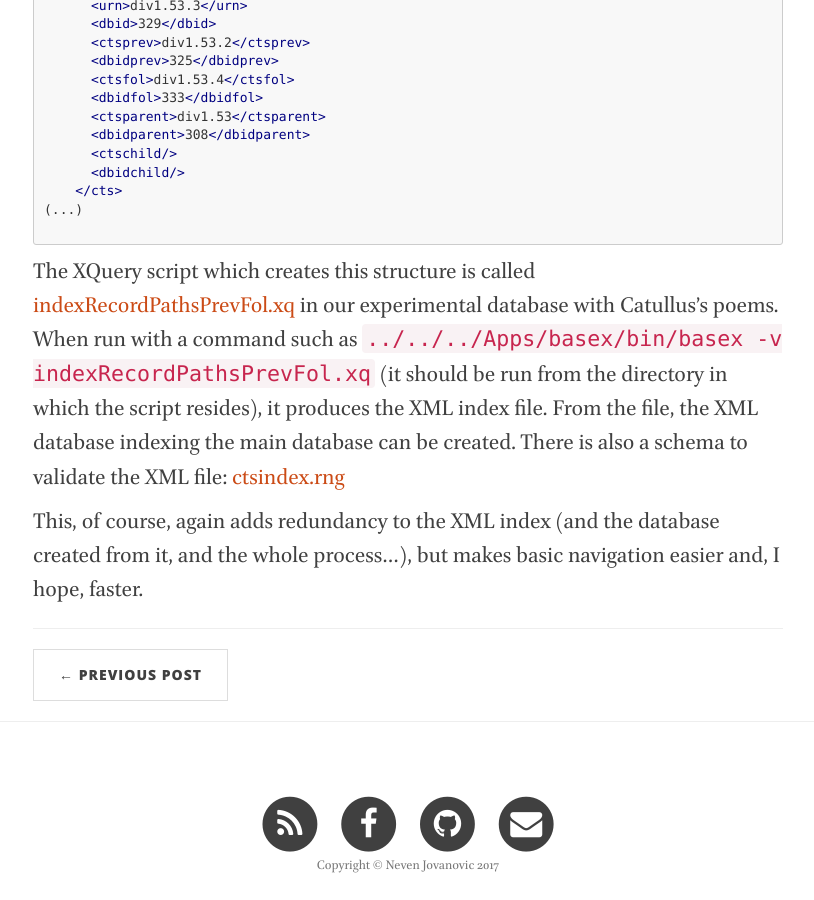
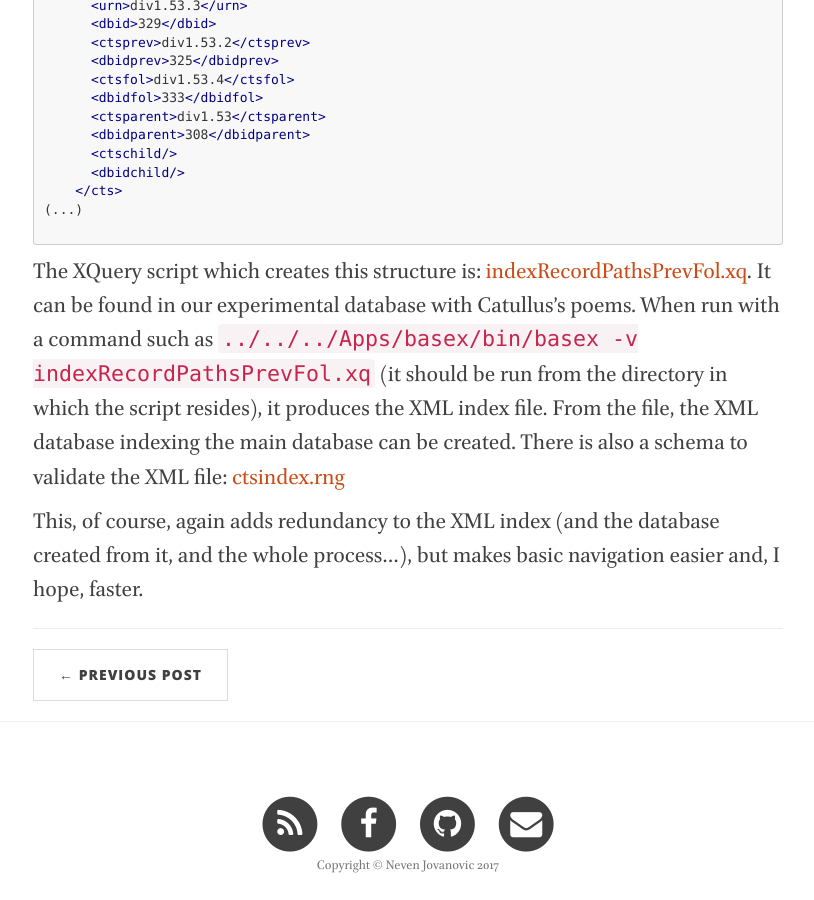
Before and after one commit to nevenjovanovic/nevenjovanovic.github.io, a Jekyll site: the page built from _posts/2017-05-20-navigation.markdown, in a window 1280 px wide and 900 px high, scrolled down 2514 px. Shown: the whole window, without its empty margins (232-1046 px from the left). Built offline with Jekyll 4.4.1, drawn with Linux system fonts in a browser that asks for light colours; nearby versions of some CDN libraries.

Commit message:
problem with space?

`````diff
--- a/_posts/2017-05-20-navigation.markdown
+++ b/_posts/2017-05-20-navigation.markdown
@@ -99,6 +99,6 @@ Starting with the simpler cases, I have tried to see how to extend the XML index
 
 ````
 
-The XQuery script which creates this structure is called  [indexRecordPathsPrevFol.xq](https://github.com/nevenjovanovic/catullus-cts/blob/master/scripts/indexRecordPathsPrevFol.xq) in our experimental database with Catullus's poems. When run with a command such as `../../../Apps/basex/bin/basex -v indexRecordPathsPrevFol.xq` (it should be run from the directory in which the script resides), it produces the XML index file. From the file, the XML database indexing the main database can be created. There is also a schema to validate the XML file: [ctsindex.rng](https://github.com/nevenjovanovic/catullus-cts/blob/master/schemas/ctsindex.rng)
+The XQuery script which creates this structure is:     [indexRecordPathsPrevFol.xq](https://github.com/nevenjovanovic/catullus-cts/blob/master/scripts/indexRecordPathsPrevFol.xq). It can be found in our experimental database with Catullus's poems. When run with a command such as `../../../Apps/basex/bin/basex -v indexRecordPathsPrevFol.xq` (it should be run from the directory in which the script resides), it produces the XML index file. From the file, the XML database indexing the main database can be created. There is also a schema to validate the XML file: [ctsindex.rng](https://github.com/nevenjovanovic/catullus-cts/blob/master/schemas/ctsindex.rng)
 
 This, of course, again adds redundancy to the XML index (and the database created from it, and the whole process...), but makes basic navigation easier and, I hope, faster.
`````
